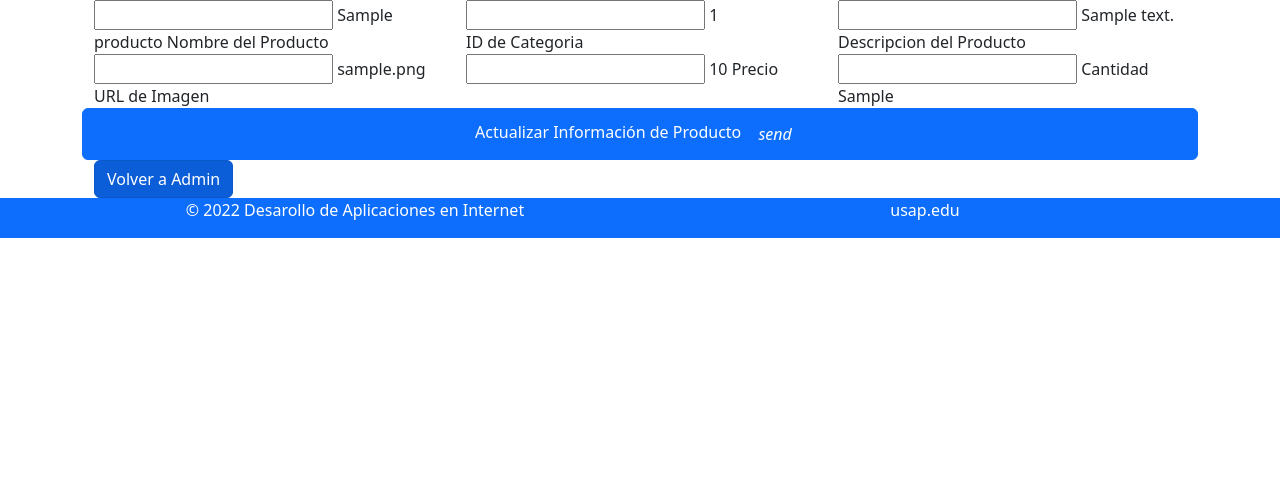
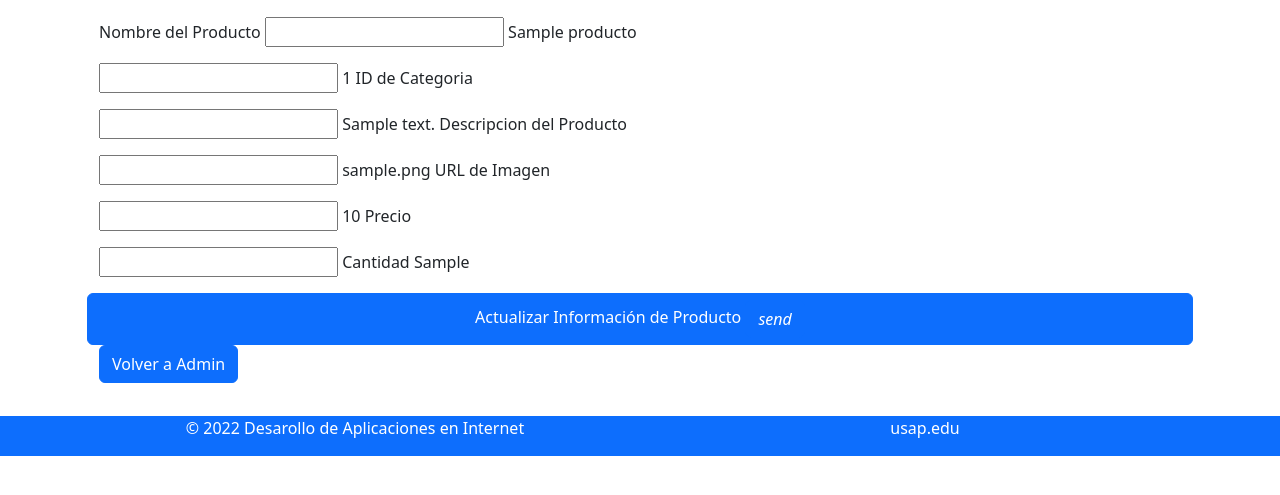
Before and after one commit to LuisRham21/Proyecto_Web, a PHP site: page /2022-3/index.php?modulo=editar_producto&idproducto=1 in a window 1280 px wide. Shown: the part 79-574 px from the top of the page. Run offline with PHP 8.4, Linux system fonts and the light colour scheme; tables that the repository leaves empty or names only in its code hold one stand-in row (values such as "Sample post"); some libraries are stand-ins or nearby versions.

Commit message:
tercer commits

```diff
--- a/modulos/admin_producto.php
+++ b/modulos/admin_producto.php
@@ -39,7 +39,7 @@ global $urlweb;
                                 <td><img src="<?php echo $url_imagen ?>" width="150px" alt=""></td>
                                 <td class="text-center">L. <?php echo number_format($precio,2) ?></td>
                                 <td class="text-center"><?php echo $cantidad ?></td>
-                                <td><a href="<?php $urlweb ?>?modulo=editar_producto&idproducto=<?php echo $idproducto ?>" class="btn btn-warning text-dark fw-bold">Editar <i class="bi bi-pencil-square text-dark"></i></a></td>
+                                <td><a href="<?php $urlweb ?>?modulo=editar_producto&idproducto=<?php echo $idproducto ?>" class="btn btn-warning text-dark fw-bold ">Editar <i class="bi bi-pencil-square text-dark"></i></a></td>
                                 <td><a href="javascript:eliminar(<?php echo $idproducto ?>)" class="btn btn-danger text-dark fw-bold">Eliminar<i class="bi bi-trash3-fill text-dark"></i></a></td>
                             </tr>
                         <?php
--- a/modulos/editar_producto.php
+++ b/modulos/editar_producto.php
@@ -11,37 +11,37 @@ if($stmt = $mysqli->prepare($strsql)){
         $stmt->bind_result($idproducto, $nombre_producto, $categoria, $descripcion, $url_imagen, $precio, $cantidad);
         $stmt->fetch();
         ?>
-        <div class="container">
-            <form class="col s12" method="POST">
+        <div class="alert container">
+            <form class="" method="POST">
                 <div class="row">
-                    <div class="col l4 m4 s6">
+                    <div class="mb-3">
+                        <label>Nombre del Producto</label>
                         <input name="nombre_producto" type="text" class="validate">
                         <?php echo $nombre_producto ?>
-                        <label>Nombre del Producto</label>
                     </div>
-                    <div class="col l2 m2 s6">
+                    <div class="mb-3">
                         <input name="idcategoria" type="text" class="validate">
                         <?php echo $categoria ?>
                         <label>ID de Categoria</label>
                     </div>
-                    <div class="col l6 m6 s12">
+                    <div class="mb-3">
                         <input name="descripcion" type="text" class="validate">
                         <?php echo $descripcion?>
                         <label>Descripcion del Producto</label>
                     </div>
                 </div>
                 <div class="row">
-                <div class="col l3 m3 s6">
+                <div class="mb-3">
                         <input name="url_imagen" type="text" class="validate">
                         <?php echo $url_imagen ?>
                         <label>URL de Imagen</label>
                     </div>
-                    <div class="col l2 m2 s6">
+                    <div class="mb-3">
                         <input name="precio" type="text" class="validate">
                         <?php echo $precio ?>
                         <label>Precio</label>
                     </div>
-                    <div class="col l2 m2 s6">
+                    <div class="mb-3">
                         <input name="cantidad" type="text" class="validate">
                         <label>Cantidad</label>
                         <?php echo $cantidad ?>
```
